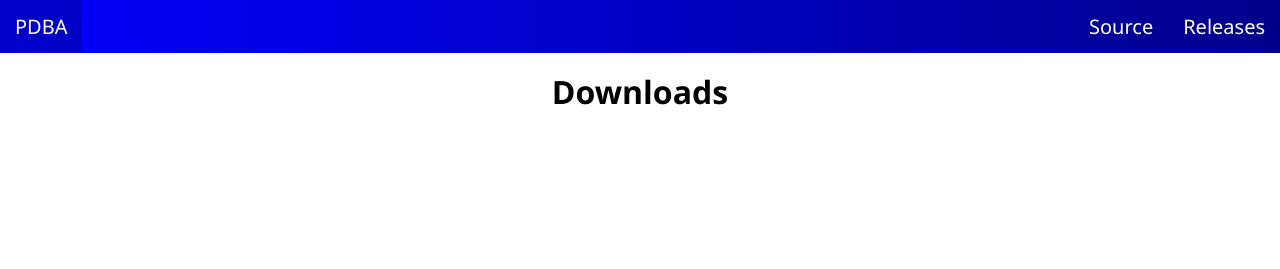
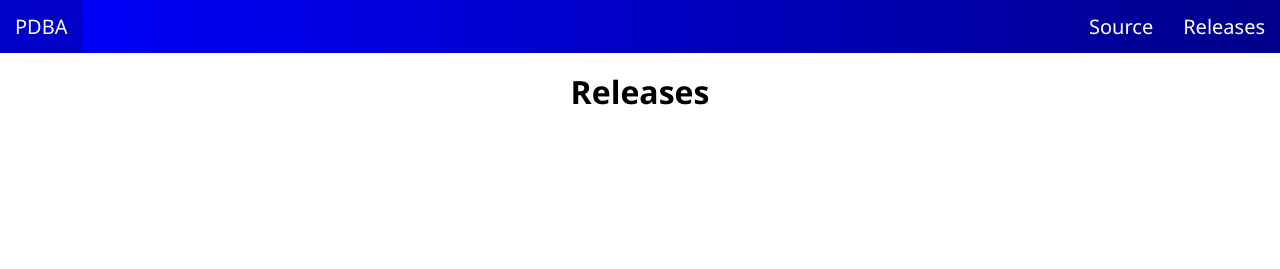
Before and after one commit to colabois/pdba.colabois.fr, a Jekyll site: the page built from pages/releases.html, in a window 1280 px wide. Shown: the top 269 px of the page. Built offline with Jekyll 4.4.1, drawn with Linux system fonts in a browser that asks for light colours.

Commit message:
Releases page title

```diff
--- a/pages/releases.html
+++ b/pages/releases.html
@@ -1,13 +1,13 @@
 ---
 layout: default
-title: Download
+title: Releases
 permalink: /releases
 lang: en
 ---
 
 <link rel="stylesheet" href="/assets/css/releases.css">
 
-<h1>Downloads</h1>
+<h1>Releases</h1>
 
 <div class="projects-list">
     {% for project in site.data.releases %}
```
